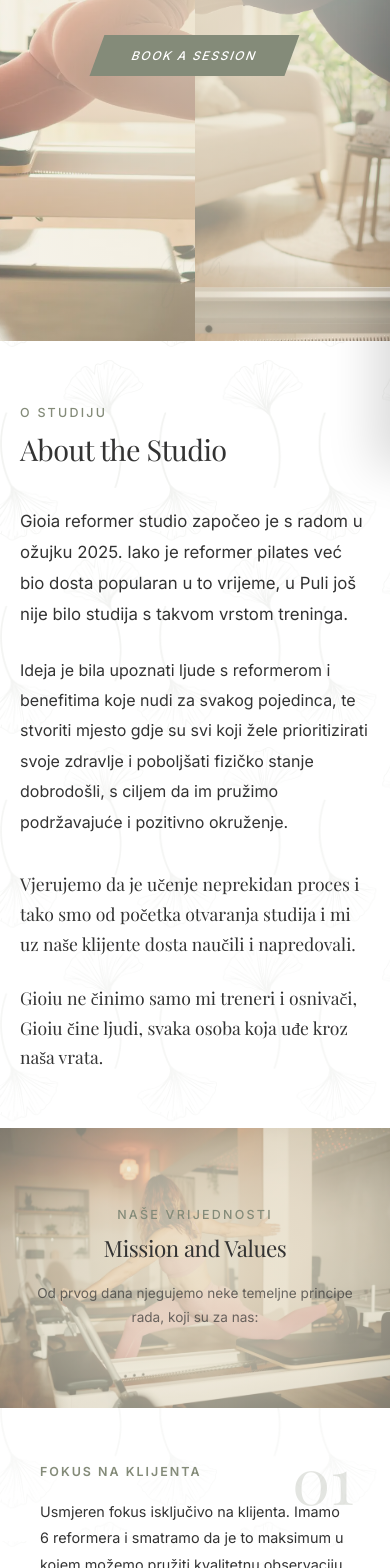
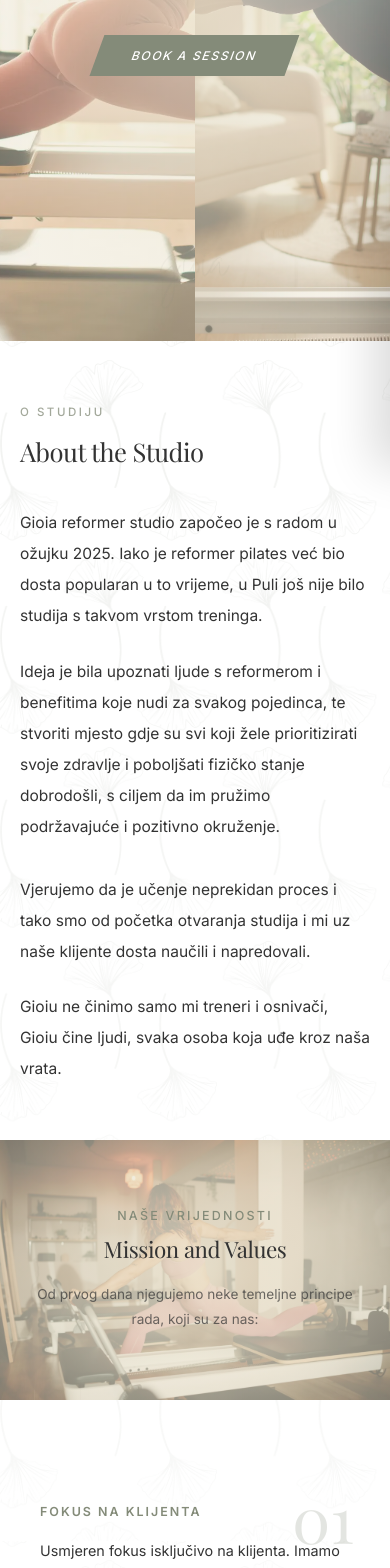
Before and after one commit to mateorumac/gioia-web, a React (Vite) app: page /en in a window 390 px wide. Shown: the part 376-1944 px from the top of the page. Built offline with nearby package versions, Linux system fonts and the light colour scheme.

Commit message:
finished about

```diff
--- a/src/styles/AboutSection.css
+++ b/src/styles/AboutSection.css
@@ -42,42 +42,43 @@
 
 /* ── A) Header ── */
 .about-header-editorial {
-  margin-bottom: 3.5rem;
+  margin-bottom: 4rem;
 }
 
 .about-eyebrow-editorial {
   font-family: var(--font-inter);
-  font-size: 0.78rem;
+  font-size: 0.72rem;
   font-weight: 500;
-  letter-spacing: 0.18em;
+  letter-spacing: 0.22em;
   text-transform: uppercase;
   color: var(--color-sage);
-  margin: 0 0 0.8rem;
+  opacity: 0.75;
+  margin: 0 0 1rem;
 }
 
 .about-title-editorial {
   font-family: var(--font-playfair);
-  font-size: clamp(2.2rem, 4.5vw, 3.4rem);
+  font-size: clamp(1.9rem, 3.5vw, 2.6rem);
   font-weight: 400;
   letter-spacing: -0.02em;
   color: var(--color-text);
   margin: 0;
-  line-height: 1.15;
+  line-height: 1.25;
 }
 
 /* ── B) Two-column intro area ── */
 .about-intro-columns {
   display: grid;
   grid-template-columns: 1fr 1fr;
-  gap: 4rem;
+  gap: 5rem;
   margin-bottom: 6.5rem;
 }
 
 .about-intro-left p,
 .about-intro-right p {
   font-family: var(--font-inter);
-  font-size: 1rem;
-  line-height: 1.9;
+  font-size: 0.97rem;
+  line-height: 2;
   color: var(--color-text);
   margin: 0 0 1.5rem;
 }
@@ -88,18 +89,12 @@
 }
 
 .about-intro-left .about-intro-lead {
-  font-size: 1.12rem;
-  line-height: 1.85;
+  font-size: 0.97rem;
+  line-height: 2;
 }
 
 .about-intro-right {
-  padding-top: 0.3rem;
-}
-
-.about-intro-right p {
-  font-family: var(--font-playfair);
-  font-size: 1.2rem;
-  line-height: 1.7;
+  padding-top: 0;
 }
 
 /* ── C) Full-bleed image with mission overlay ── */
@@ -177,8 +172,8 @@
 
 /* ── D) Mission manifesto ── */
 .about-mission-editorial {
-  margin-bottom: 0;
-  padding-bottom: 3.5rem;
+  margin-bottom: -1rem;
+  padding-top: 3rem;
 }
 
 .about-manifesto-grid {
@@ -255,7 +250,7 @@
   }
 
   .about-image-break img {
-    height: 460px;
+    height: 400px;
   }
 
   .about-manifesto-item {
@@ -291,7 +286,15 @@
   }
 
   .about-image-break img {
-    height: 380px;
+    height: 340px;
+  }
+
+  .about-image-break {
+    margin-bottom: 2.5rem;
+  }
+
+  .about-mission-editorial {
+    padding-bottom: 2.5rem;
   }
 
   .about-manifesto-item {
@@ -317,7 +320,7 @@
   }
 
   .about-title-editorial {
-    font-size: 2rem;
+    font-size: 1.8rem;
   }
 
   .about-intro-columns {
@@ -325,20 +328,16 @@
     margin-bottom: 3.5rem;
   }
 
-  .about-intro-left .about-intro-lead {
-    font-size: 1.05rem;
-  }
-
-  .about-intro-right p {
-    font-size: 1.1rem;
-  }
-
   .about-image-break {
     margin-bottom: 2rem;
   }
 
+  .about-mission-editorial {
+    padding-bottom: 2rem;
+  }
+
   .about-image-break img {
-    height: 320px;
+    height: 300px;
   }
 
   .about-image-break__title {
@@ -379,11 +378,15 @@
   }
 
   .about-title-editorial {
-    font-size: 1.8rem;
+    font-size: 1.6rem;
   }
 
   .about-image-break img {
-    height: 280px;
+    height: 260px;
+  }
+
+  .about-mission-editorial {
+    padding-bottom: 1.5rem;
   }
 
   .about-image-break__title {
```
